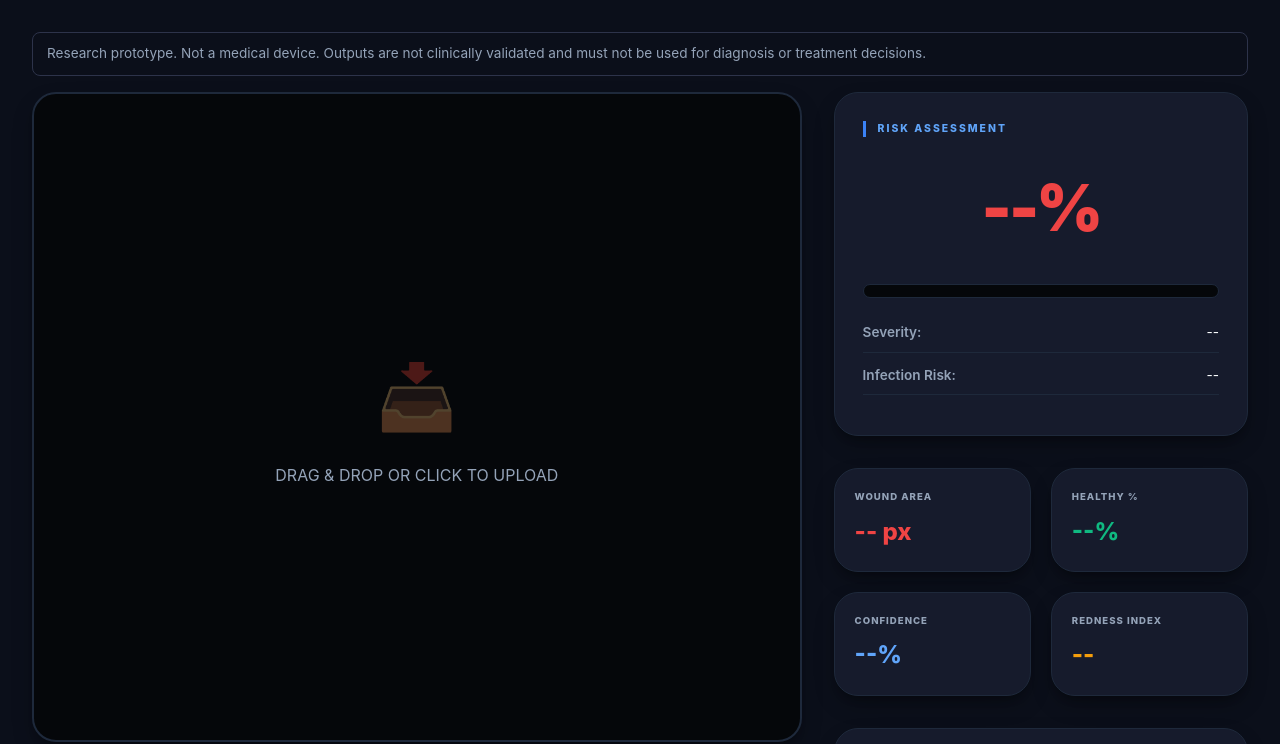
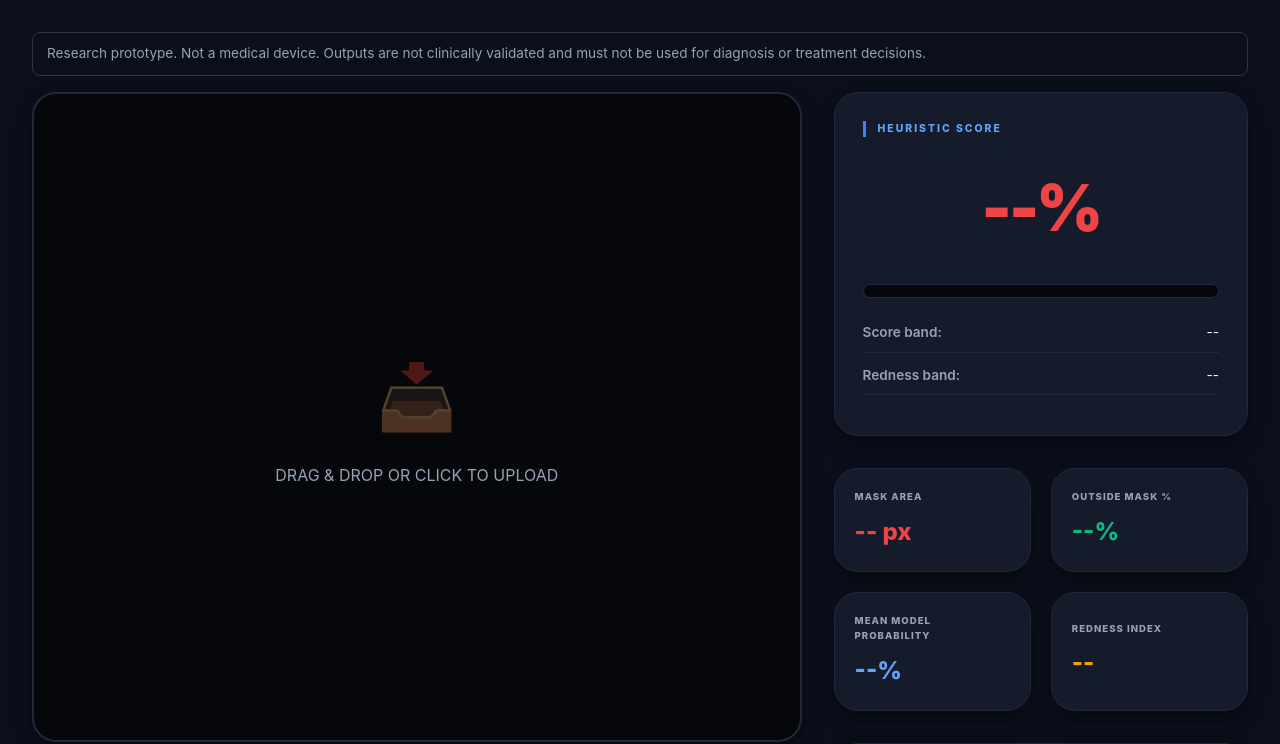
Before and after one commit to projectbin07-stack/wound-analysis-aiml, a FastAPI app: page / in a window 1280 px wide. Shown: the part 72-816 px from the top of the page. Run offline with FastAPI, Linux system fonts and the light colour scheme.

Commit message:
Show n/a for unscored fields and neutral labels on the dashboard
Co-Authored-By: Claude Opus 5.5 <noreply@anthropic.com>

```diff
--- a/static/script.js
+++ b/static/script.js
@@ -82,15 +82,17 @@ document.addEventListener('DOMContentLoaded', () => {
         visionViewport.classList.remove('hidden');
         visionControls.classList.remove('hidden');
 
-        // Update Text
-        document.getElementById('riskValue').textContent = `${data.metrics.risk}%`;
-        document.getElementById('severityLabel').textContent = data.metrics.severity;
-        document.getElementById('infectionLabel').textContent = data.metrics.infection;
+        // Update Text. Without a trained model there is no score, band or confidence.
+        const m = data.metrics;
+        const na = 'n/a (no model)';
+        document.getElementById('riskValue').textContent = m.scored ? `${m.risk}%` : 'n/a';
+        document.getElementById('severityLabel').textContent = m.scored ? m.severity : na;
+        document.getElementById('rednessBandLabel').textContent = m.scored ? m.redness_band : na;
 
-        document.getElementById('metricArea').textContent = `${data.metrics.area} px`;
-        document.getElementById('metricHealth').textContent = `${data.metrics.healthy_pct}%`;
-        document.getElementById('metricConf').textContent = `${data.metrics.confidence}%`;
-        document.getElementById('metricRed').textContent = data.metrics.redness;
+        document.getElementById('metricArea').textContent = `${m.area} px`;
+        document.getElementById('metricHealth').textContent = m.scored ? `${m.healthy_pct}%` : na;
+        document.getElementById('metricConf').textContent = m.scored ? `${m.confidence}%` : na;
+        document.getElementById('metricRed').textContent = m.redness;
 
         // AI Explanation
         // Escape first: the text may come from an LLM and must never be injected as HTML.
@@ -99,12 +101,12 @@ document.addEventListener('DOMContentLoaded', () => {
         const formattedExp = escaped
             .replace(/SUMMARY:/g, '<b>SUMMARY:</b>')
             .replace(/MEANING:/g, '<br><br><b>MEANING:</b>')
-            .replace(/RECOMMENDATION:/g, '<br><br><b>RECOMMENDATION:</b>');
+            .replace(/NOTE:/g, '<br><br><b>NOTE:</b>');
         document.getElementById('explanationContent').innerHTML = formattedExp;
 
         // Health Bar
         const hb = document.getElementById('healthBar');
-        const score = data.metrics.health_score;
+        const score = m.scored ? m.health_score : 0;
         hb.style.width = `${score}%`;
         hb.style.backgroundColor = score > 70 ? '#10b981' : score > 40 ? '#f59e0b' : '#f87171';
 
@@ -113,7 +115,7 @@ document.addEventListener('DOMContentLoaded', () => {
         if (data.mode === 'model') {
             banner.classList.add('hidden');
         } else {
-            banner.textContent = 'Heuristic fallback: the trained model was not available, so this mask comes from a simple threshold, not from the neural network.';
+            banner.textContent = 'No model loaded: heuristic fallback. The outline comes from a simple brightness threshold, not from the neural network, and is not a wound detection. No score, band or confidence is reported.';
             banner.classList.remove('hidden');
         }
 
--- a/templates/index.html
+++ b/templates/index.html
@@ -52,7 +52,7 @@
             <div class="column right">
                 <!-- Risk Card -->
                 <div class="card risk-card">
-                    <h3>RISK ASSESSMENT</h3>
+                    <h3>HEURISTIC SCORE</h3>
                     <div class="risk-main">
                         <span id="riskValue">--%</span>
                     </div>
@@ -60,23 +60,23 @@
                         <div id="healthBar" class="health-bar"></div>
                     </div>
                     <div class="risk-details">
-                        <p><strong>Severity:</strong> <span id="severityLabel">--</span></p>
-                        <p><strong>Infection Risk:</strong> <span id="infectionLabel">--</span></p>
+                        <p><strong>Score band:</strong> <span id="severityLabel">--</span></p>
+                        <p><strong>Redness band:</strong> <span id="rednessBandLabel">--</span></p>
                     </div>
                 </div>
 
                 <!-- Metrics Grid -->
                 <div class="metrics-grid">
                     <div class="card metric-tile">
-                        <span class="label">WOUND AREA</span>
+                        <span class="label">MASK AREA</span>
                         <span id="metricArea" class="value red">-- px</span>
                     </div>
                     <div class="card metric-tile">
-                        <span class="label">HEALTHY %</span>
+                        <span class="label">OUTSIDE MASK %</span>
                         <span id="metricHealth" class="value green">--%</span>
                     </div>
                     <div class="card metric-tile">
-                        <span class="label">CONFIDENCE</span>
+                        <span class="label">MEAN MODEL PROBABILITY</span>
                         <span id="metricConf" class="value blue">--%</span>
                     </div>
                     <div class="card metric-tile">
```
